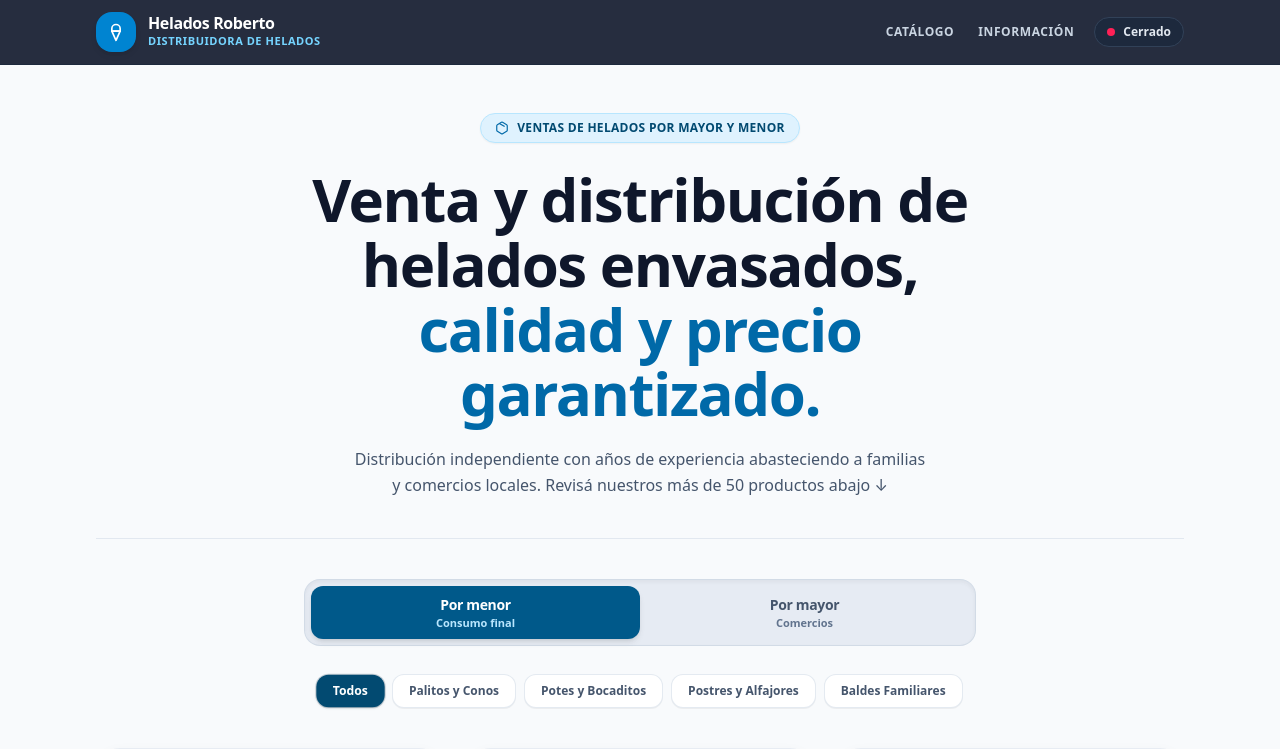
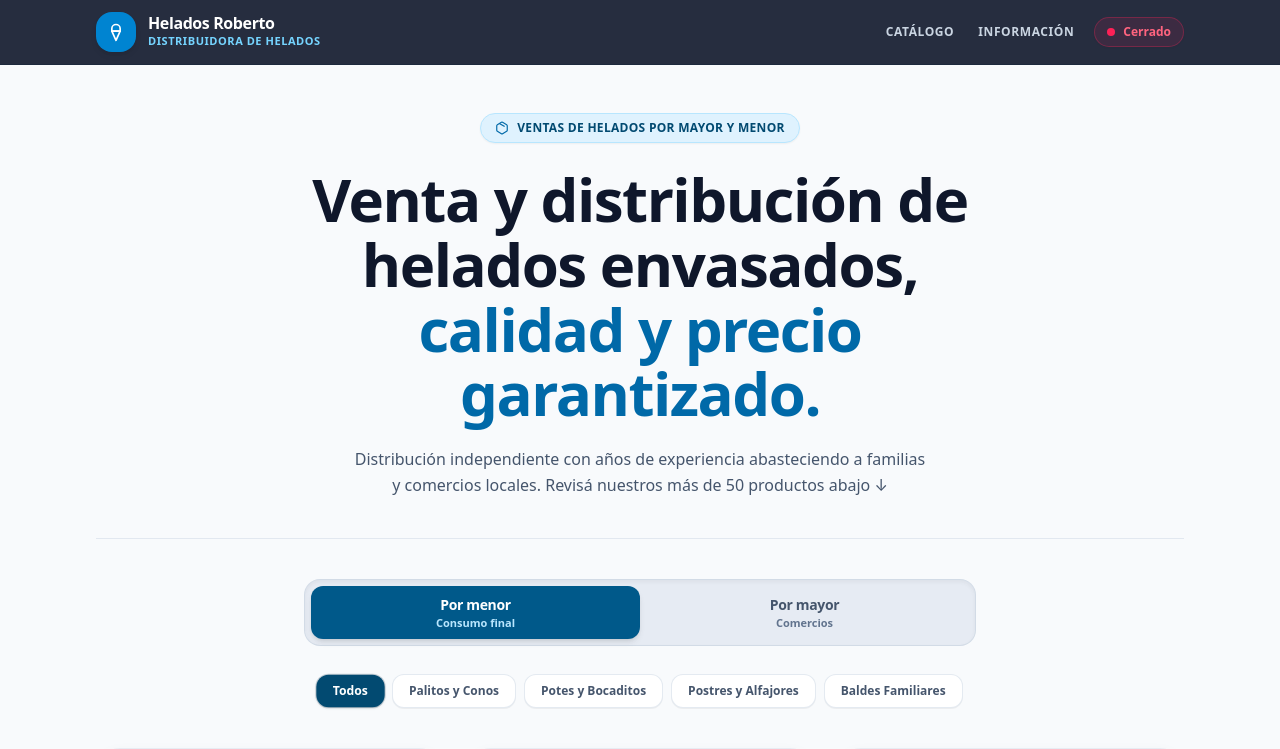
Before and after one commit to Rafael-Aguilera03/helados-roberto-web, a React (Vite) app: page / in a window 1280 px wide. Shown: the top 749 px of the page. Built offline with nearby package versions, Linux system fonts and the light colour scheme.

Commit message:
fix(ui): unifica estilos de estado abierto/cerrado y elimina parpadeo inicial al cargar

```diff
--- a/src/components/Header.jsx
+++ b/src/components/Header.jsx
@@ -1,18 +1,23 @@
 import { useState, useEffect } from 'react';
 
+// Función para calcular el estado en el instante exacto del montaje
+const getInitialOpenState = () => {
+  const now = new Date();
+  const currentDecimalHour = now.getHours() + now.getMinutes() / 60;
+  // Abierto de Lunes a Lunes de 09:00 a 23:00 hs
+  return currentDecimalHour >= 9 && currentDecimalHour < 23;
+};
+
 export default function Header() {
-  const [isOpen, setIsOpen] = useState(false);
+  // Inicialización sincrónica: elimina el flash de "Cerrado" al cargar
+  const [isOpen, setIsOpen] = useState(getInitialOpenState);
   const [mobileMenuOpen, setMobileMenuOpen] = useState(false);
 
   useEffect(() => {
     const checkSchedule = () => {
-      const now = new Date();
-      const currentDecimalHour = now.getHours() + now.getMinutes() / 60;
-      // Abierto de Lunes a Lunes de 09:00 a 23:00 hs
-      setIsOpen(currentDecimalHour >= 9 && currentDecimalHour < 23);
+      setIsOpen(getInitialOpenState());
     };
 
-    checkSchedule();
     const interval = setInterval(checkSchedule, 60000);
     return () => clearInterval(interval);
   }, []);
@@ -55,16 +60,21 @@ export default function Header() {
             </a>
           </nav>
 
-          {/* Badge de estado automático */}
-          <div className="hidden sm:inline-flex items-center gap-2 px-3 py-1.5 rounded-full bg-slate-800 border border-slate-700 text-xs font-semibold text-slate-200">
-            <span className="relative flex h-2 w-2">
-              {isOpen && (
+          {/* Badge de estado unificado con los colores de InfoSection */}
+          {isOpen ? (
+            <div className="hidden sm:inline-flex items-center gap-2 px-3 py-1.5 rounded-full text-xs font-bold bg-emerald-500/10 text-emerald-400 border border-emerald-500/30 shadow-xs">
+              <span className="relative flex h-2 w-2">
                 <span className="animate-ping absolute inline-flex h-full w-full rounded-full bg-emerald-400 opacity-75" />
-              )}
-              <span className={`relative inline-flex rounded-full h-2 w-2 ${isOpen ? 'bg-emerald-400' : 'bg-rose-500'}`} />
-            </span>
-            <span>{isOpen ? 'Tomando pedidos' : 'Cerrado'}</span>
-          </div>
+                <span className="relative inline-flex rounded-full h-2 w-2 bg-emerald-500" />
+              </span>
+              <span>Tomando pedidos</span>
+            </div>
+          ) : (
+            <div className="hidden sm:inline-flex items-center gap-2 px-3 py-1.5 rounded-full text-xs font-bold bg-rose-500/10 text-rose-400 border border-rose-500/30 shadow-xs">
+              <span className="relative inline-flex rounded-full h-2 w-2 bg-rose-500" />
+              <span>Cerrado</span>
+            </div>
+          )}
 
           {/* Botón hamburguesa mobile */}
           <button
@@ -92,15 +102,20 @@ export default function Header() {
       {/* Menú mobile desplegable */}
       {mobileMenuOpen && (
         <div className="md:hidden bg-slate-900 border-b border-slate-800 px-4 py-4 flex flex-col gap-2 shadow-xl">
-          <div className="flex items-center gap-2 px-3 py-2 rounded-xl bg-slate-800 border border-slate-700 text-xs font-semibold text-slate-200 mb-2">
-            <span className="relative flex h-2 w-2">
-              {isOpen && (
+          {isOpen ? (
+            <div className="flex items-center gap-2 px-3 py-2 rounded-xl text-xs font-bold bg-emerald-500/10 text-emerald-400 border border-emerald-500/30 mb-2">
+              <span className="relative flex h-2 w-2">
                 <span className="animate-ping absolute inline-flex h-full w-full rounded-full bg-emerald-400 opacity-75" />
-              )}
-              <span className={`relative inline-flex rounded-full h-2 w-2 ${isOpen ? 'bg-emerald-400' : 'bg-rose-500'}`} />
-            </span>
-            <span>{isOpen ? 'Abierto • Tomando pedidos' : 'Cerrado • Abre 09:00 hs'}</span>
-          </div>
+                <span className="relative inline-flex rounded-full h-2 w-2 bg-emerald-500" />
+              </span>
+              <span>Abierto • Tomando pedidos</span>
+            </div>
+          ) : (
+            <div className="flex items-center gap-2 px-3 py-2 rounded-xl text-xs font-bold bg-rose-500/10 text-rose-400 border border-rose-500/30 mb-2">
+              <span className="relative inline-flex rounded-full h-2 w-2 bg-rose-500" />
+              <span>Cerrado • Abre 09:00 hs</span>
+            </div>
+          )}
 
           <a
             href="#catalogo"
--- a/src/components/InfoSection.jsx
+++ b/src/components/InfoSection.jsx
@@ -170,9 +170,9 @@ export default function InfoSection() {
 
               <div className="space-y-2 mt-4">
                 <div className="flex items-center justify-between p-3 rounded-2xl bg-slate-50 border border-slate-100">
-                  <span className="text-xs font-semibold text-slate-700">Lunes a Lunes (Todos los días)</span>
+                  <span className="text-xs font-semibold text-slate-700">Todos los días de la semana</span>
                   <span className="text-xs font-bold text-slate-900 bg-white px-2.5 py-1 rounded-lg border border-slate-200 shadow-2xs">
-                    09:00 — 23:00 hs
+                    08:00 — 23:00 hs
                   </span>
                 </div>
               </div>
```
